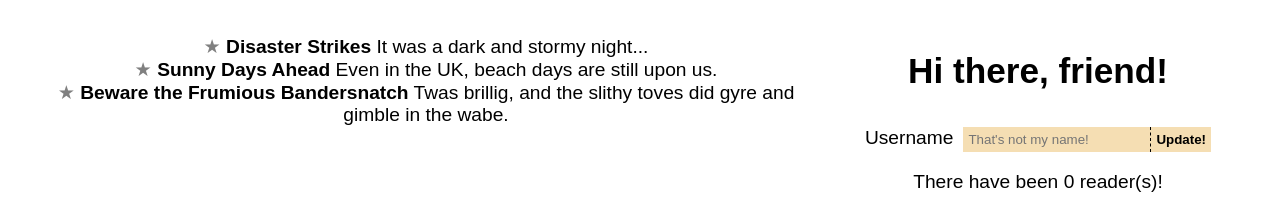
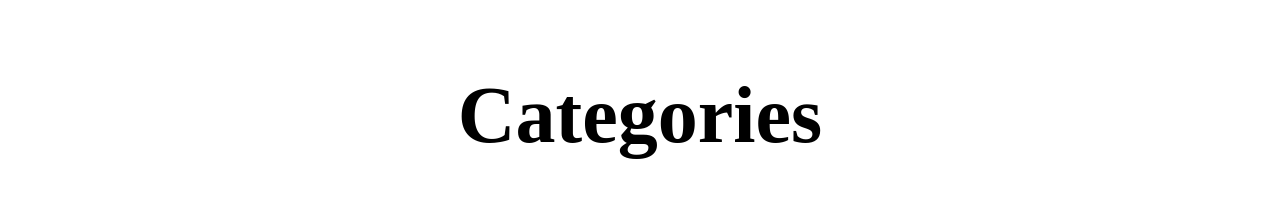
Before and after one commit to pujatB/ReactStateAndEventing, a React (Create React App) app in the folder stateandevent/: page /categories in a window 1280 px wide. Shown: the part 230-441 px from the top of the page. Built offline with nearby package versions, Linux system fonts and the light colour scheme; a web font is replaced by a local one.

Commit message:
Links working

```diff
--- a/stateandevent/src/App.js
+++ b/stateandevent/src/App.js
@@ -44,14 +44,17 @@
     <div>
     <div className="App">
       <Nav />
-      <Switch>
+
         <Switch>
           <Route exact path="/" component={Home}></Route>
-          <Route exact path="/about" component={Categories}></Route>
-          <Route exact path="/menu" component={Back}></Route>
+          <Route exact path="/categories" component={Categories}></Route>
+          <Route exact path="/back" component={Back}></Route>
         </Switch>
-      </Switch>
     </div>
+
+
+    {/* From the previous app */}
+
     <div className="news-reader">
       {/* <h1>A Real State of Events</h1> */}
 
--- a/stateandevent/src/components/Back.js
+++ b/stateandevent/src/components/Back.js
@@ -3,7 +3,7 @@
 const Back = () => {
     return (
         <div>
-            <h2>Back</h2>
+            <h1>Back</h1>
         </div>
     )
 }
--- a/stateandevent/src/components/Categories.js
+++ b/stateandevent/src/components/Categories.js
@@ -3,7 +3,7 @@
 const Categories = () => {
     return (
         <div>
-            <h2>Categories</h2>
+            <h1>Categories</h1>
         </div>
     )
 }
```
Also changed, not shown: stateandevent/src/components/Nav.js (+6 -4 lines).
